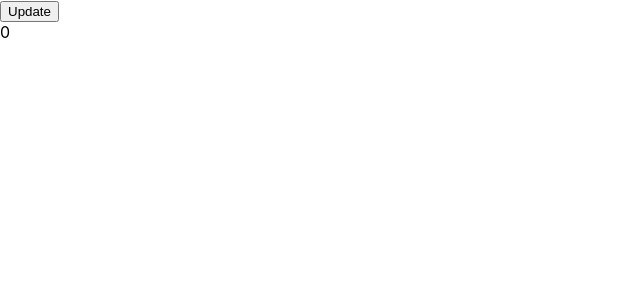
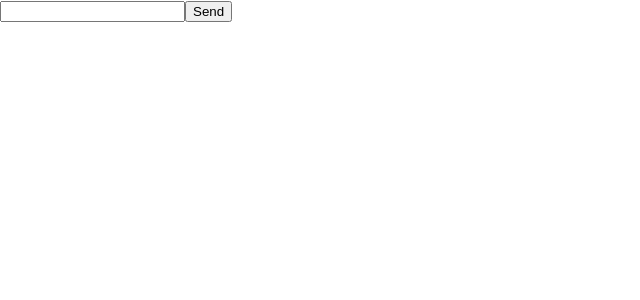
Before and after one commit to Joesepherus/react-learning-new, a React (Create React App) app: page / in a window 1280 px wide. Shown: the top 300 px of the page, without its empty margins (0-640 px from the left). Built offline with nearby package versions, Linux system fonts and the light colour scheme.

Commit message:
Add Challenge1.

```diff
--- a/src/App.js
+++ b/src/App.js
@@ -7,9 +7,10 @@
 import RefUpdating from "./RefUpdating";
 import RefUpdating2 from "./RefUpdating2";
 import VariableNotUpdating from "./VariableNotUpdating";
+import Challenge1 from "./refs/Challenge1";
 
 function App() {
-  return <VariableNotUpdating />;
+  return <Challenge1 />;
 }
 
 export default App;
--- /dev/null
+++ b/src/refs/Challenge1.js
@@ -0,0 +1,41 @@
+import { useState, useRef } from 'react';
+
+export default function Chat() {
+  const [text, setText] = useState('');
+  const [isSending, setIsSending] = useState(false);
+  let timeoutID = useRef()
+
+  function handleSend() {
+    setIsSending(true);
+    timeoutID.current = setTimeout(() => {
+      alert('Sent!');
+      setIsSending(false);
+    }, 3000);
+  }
+
+  function handleUndo() {
+    setIsSending(false);
+    console.log('timeoutID: ', timeoutID);
+    clearTimeout(timeoutID.current);
+  }
+
+  return (
+    <>
+      <input
+        disabled={isSending}
+        value={text}
+        onChange={e => setText(e.target.value)}
+      />
+      <button
+        disabled={isSending}
+        onClick={handleSend}>
+        {isSending ? 'Sending...' : 'Send'}
+      </button>
+      {isSending &&
+        <button onClick={handleUndo}>
+          Undo
+        </button>
+      }
+    </>
+  );
+}
```
